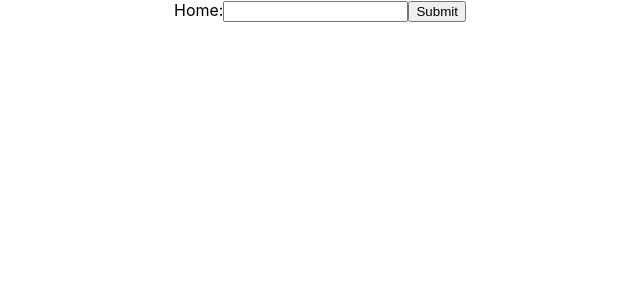
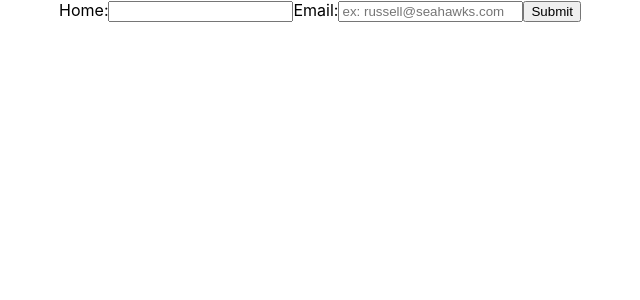
Before and after one commit to darintrimillos/ma-form-ui, a React (Create React App) app: page / in a window 1280 px wide. Shown: the top 300 px of the page, without its empty margins (320-960 px from the left). Built offline with nearby package versions, Linux system fonts and the light colour scheme.

Commit message:
add email input

```diff
--- a/src/App.js
+++ b/src/App.js
@@ -5,6 +5,9 @@ import './App.css';
 function App() {
   const [name, setName] = useState("");
   const [nameError, setNameError] = useState(false);
+
+  const [email, setEmail] = useState("");
+  const [emailError, setEmailError] = useState(false);
 
   const handleSubmit = (e) => {
     e.preventDefault();
@@ -16,6 +19,10 @@ function App() {
 
     if (id === 'name') {
       setNameError(!(/^[a-z\d\-\s]+$/i.test(value)));
+    }
+
+    if (id === 'email') {
+      return setEmailError(!(/[^@]+@[^.]+\..+/g.test(value)))
     }
   }
 
@@ -36,6 +43,22 @@ function App() {
         />
         <ValidationError showError={nameError} message="You must enter a valid name." />
 
+
+        <label htmlFor="email">Email:</label>
+        <input
+          type="text"
+          id="email"
+          value={email}
+          onChange={e => setEmail(e.target.value)}
+          onBlur={e => validate(e.target)}
+          placeholder="ex: russell@seahawks.com"
+          aria-label="Email"
+          aria-required="true"
+          aria-invalid={emailError}
+          required
+        />
+        <ValidationError showError={emailError} message="You must use a valid email address." />
+
         <input className="submit" type="submit" value="Submit" />
       </form>
     </div>
```
